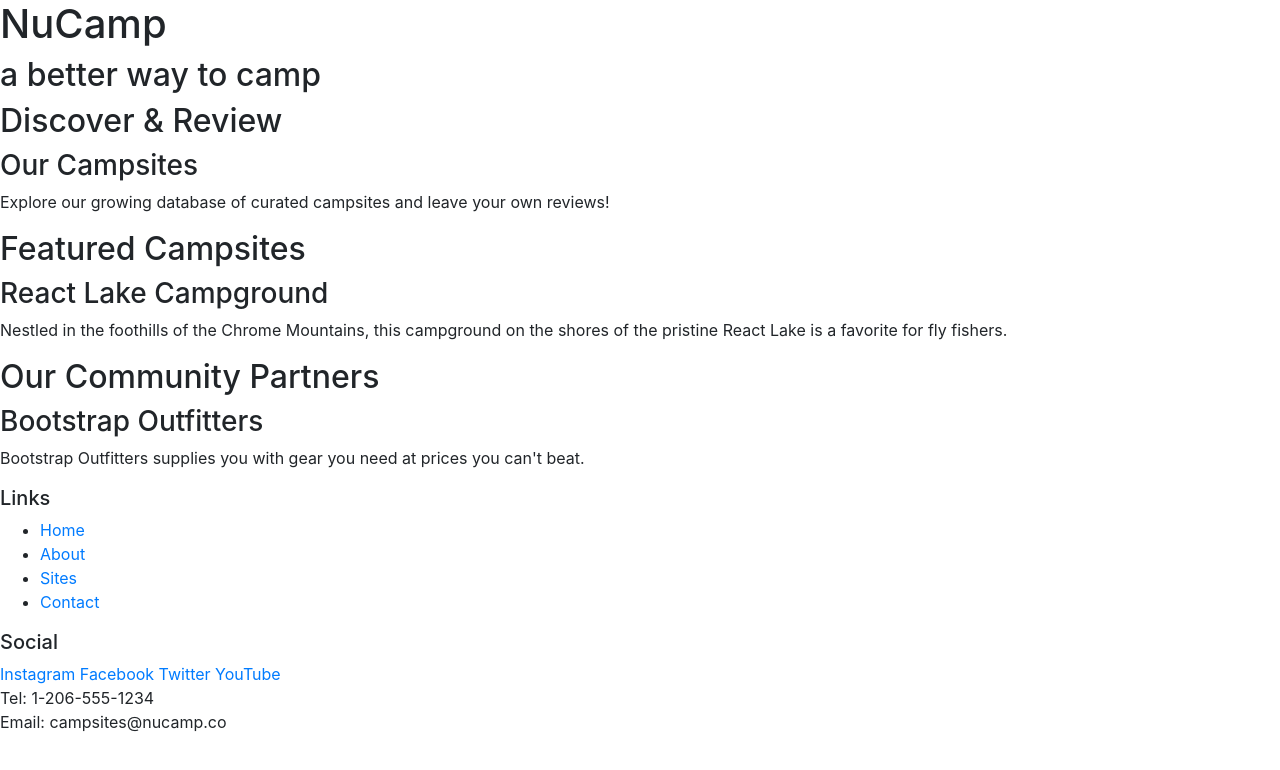
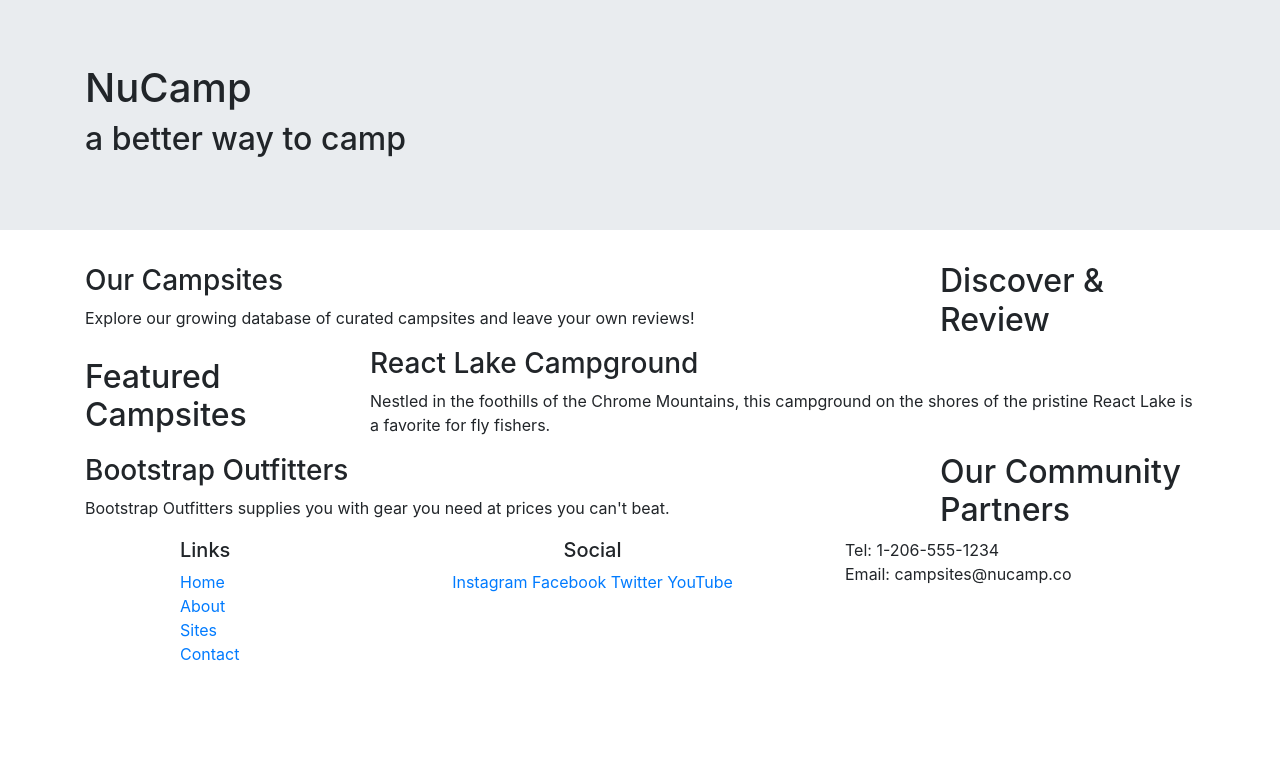
Before and after one commit to Kitrose72/bootstrap, a website: page index.html in a window 1280 px wide. Drawn offline with nearby package versions, Linux system fonts and the light colour scheme.

```diff
--- a/index.html
+++ b/index.html
@@ -9,56 +9,79 @@
         <!-- Bootstrap CSS -->
         <link rel="stylesheet" href="node_modules/bootstrap/dist/css/bootstrap.min.css" />
 
+        <!-- Additional CSS must be placed after Bootstrap CSS -->
+        <link rel="stylesheet" href="https://fonts.googleapis.com/css?family=Lobster|Open+Sans" />
+        <link rel="stylesheet" href="css/styles.css" />
         <title>NuCamp: A Better Way To Camp</title>
     </head>
 
 <body>
 
-    <header>
-        <div>
+    <header class="jumbotron jumbotron-fluid">
+        <div class="container">
+            <div class="row">
+                <div class="col">
                     <h1>NuCamp</h1>
                     <h2>a better way to camp</h2>
                 </div>
+            </div>
+        </div>
     </header>
-
-    <div>
+<div class="container">
+    <div class="row row-content align-items-center">
+        <div class="col-sm-4 order-sm-last col-md-3">
             <h2>Discover & Review</h2>
+        </div>
+        <div class="col">
             <h3>Our Campsites</h3>
             <p>Explore our growing database of curated campsites and leave your own reviews!</p>
         </div>
+    </div>
 
-    <div>
-        <h2>Featured Campsites</h2>
+    <div class="row row-content align-items-center">
+        <div class="col-sm-4 col-md-3">
+            <h2 class="txt-sm-right">Featured Campsites</h2>
+        </div>
+        <div class="col">
             <h3>React Lake Campground</h3>
             <p>Nestled in the foothills of the Chrome Mountains, this campground on the shores of the pristine React Lake is a favorite for fly fishers.</p>
         </div>
+    </div>
 
-    <div>
-        <h2>Our Community Partners</h2>
+    <div class="row row-content align-items-center">
+        <div class="col-sm-4 order-sm-last col-md-3">
+            <h2 class="txt-sm-right">Our Community Partners</h2>
+        </div>
+        <div class="col">
             <h3>Bootstrap Outfitters</h3>
             <p>Bootstrap Outfitters supplies you with gear you need at prices you can't beat.</p>
         </div>
+    </div>
+</div>
 
     <footer>
-        <div>
+        <div class="container">
+            <div class="row">
+                <div class="col-4 col-sm-2 offset-1">
                     <h5>Links</h5>
-            <ul>
+                    <ul class="list-unstyled">
                         <li><a href="#">Home</a></li>
                         <li><a href="#">About</a></li>
                         <li><a href="#">Sites</a></li>
                         <li><a href="#">Contact</a></li>
                     </ul>
                 </div>
-        <div>
+                <div class="col-6 col-sm-5 text-center">
                     <h5>Social</h5>
                     <a href="http://instagram.com/">Instagram</a>
                     <a href="http://facebook.com/">Facebook</a>
                     <a href="http://twitter.com/">Twitter</a>
                     <a href="http://youtube.com/">YouTube</a>
                 </div>
-        <div>
+                <div class="col-sm-4">
                     Tel: 1-206-555-1234<br />
                     Email: campsites@nucamp.co
+                </div>
         </div>
     </footer>
 
```
Also changed, not shown: 1 other file. Lines whose indentation alone changed are shown as unchanged.
